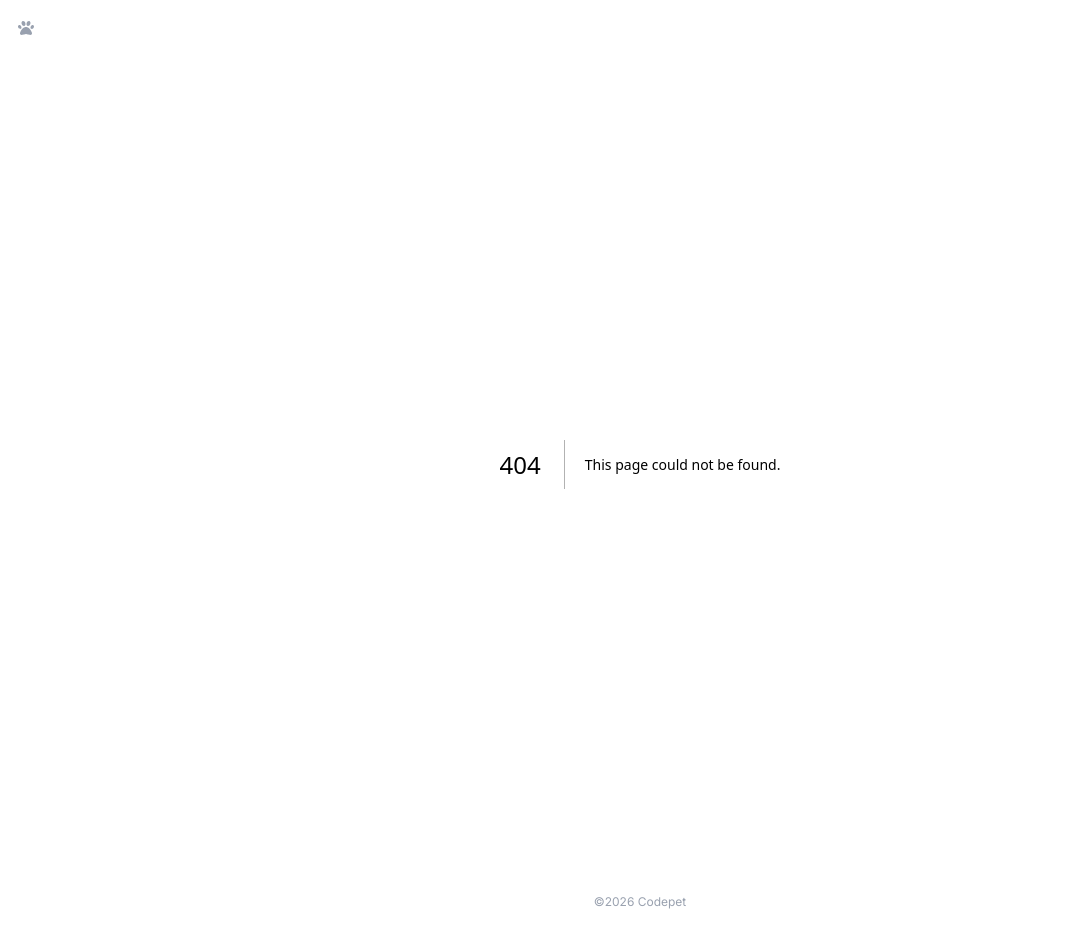
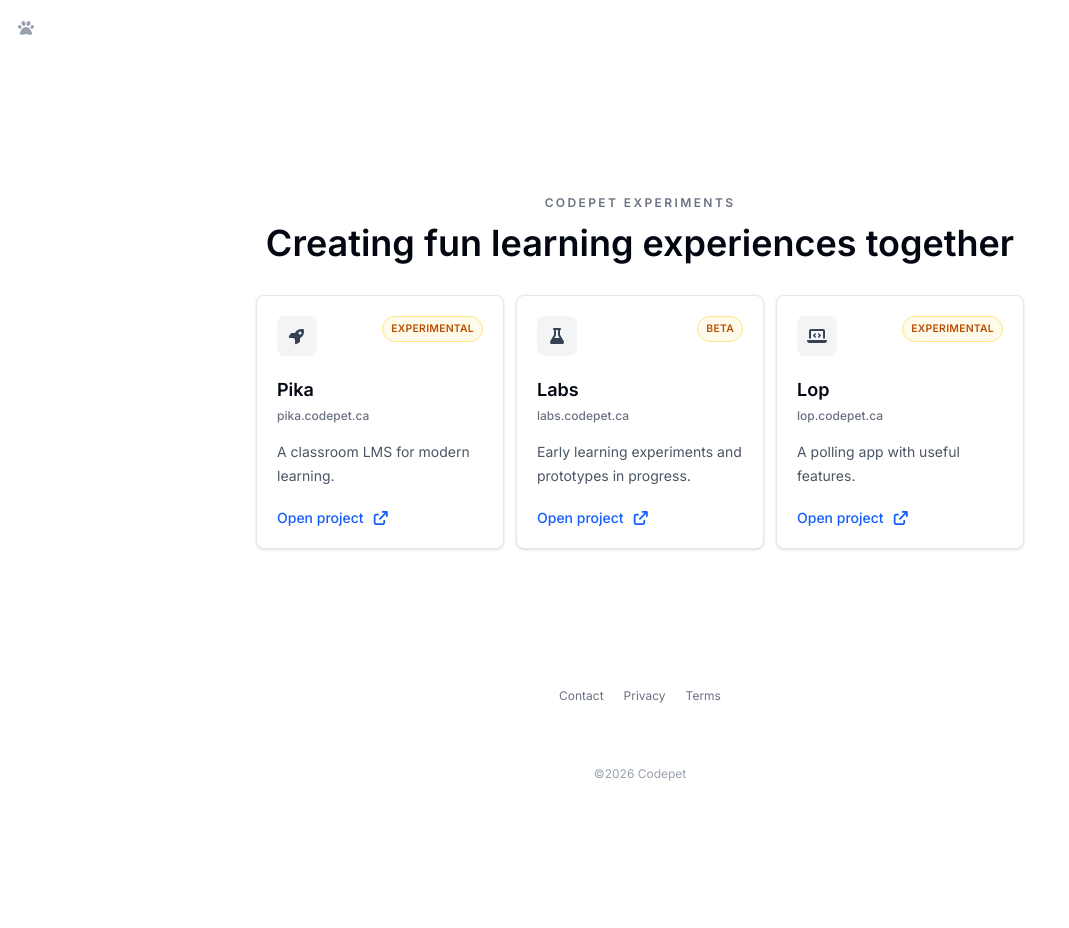
Before and after one commit to codepetca/codepet.ca, a Next.js app: page /dash in a window 1280 px wide. Before the commit this address had no page. Shown: the whole page, without its empty margins (0-1069 px from the left). After the commit the page ends 800 px from the top, so only its background shows below. Built offline with nearby package versions, Linux system fonts and the light colour scheme.

Commit message:
add projects dashboard and ai guidance
Adds the experimental projects dashboard, footer routing, and project-specific AI guidance docs.

```diff
--- /dev/null
+++ b/app/dash/page.tsx
@@ -0,0 +1,115 @@
+import Link from "next/link";
+import { FontAwesomeIcon } from "@fortawesome/react-fontawesome";
+import {
+  faArrowUpRightFromSquare,
+  faFlask,
+  faLaptopCode,
+  faRocket,
+  type IconDefinition,
+} from "@fortawesome/free-solid-svg-icons";
+
+interface Project {
+  name: string;
+  domain: string;
+  href: string;
+  status: "Beta" | "Experimental";
+  description: string;
+  icon: IconDefinition;
+}
+
+const projects: Project[] = [
+  {
+    name: "Pika",
+    domain: "pika.codepet.ca",
+    href: "https://pika.codepet.ca",
+    status: "Experimental",
+    description: "A classroom LMS for modern learning.",
+    icon: faRocket,
+  },
+  {
+    name: "Labs",
+    domain: "labs.codepet.ca",
+    href: "https://labs.codepet.ca",
+    status: "Beta",
+    description: "Early learning experiments and prototypes in progress.",
+    icon: faFlask,
+  },
+  {
+    name: "Lop",
+    domain: "lop.codepet.ca",
+    href: "https://lop.codepet.ca",
+    status: "Experimental",
+    description: "A polling app with useful features.",
+    icon: faLaptopCode,
+  },
+];
+
+export default function DashPage() {
+  return (
+    <section className="flex min-h-[calc(100vh-8rem)] w-full max-w-5xl flex-col px-4 py-8 sm:px-6">
+      <div className="mx-auto flex w-full max-w-3xl flex-1 flex-col justify-center gap-8">
+        <div className="text-center">
+          <p className="text-xs font-semibold uppercase tracking-[0.2em] text-gray-500 dark:text-gray-400">
+            Codepet experiments
+          </p>
+          <h1 className="mt-3 text-3xl font-semibold text-gray-950 dark:text-white sm:text-4xl">
+            Creating fun learning experiences together
+          </h1>
+        </div>
+
+        <div className="grid gap-3 sm:grid-cols-3">
+          {projects.map((project) => (
+            <a
+              key={project.domain}
+              href={project.href}
+              className="group flex min-h-52 flex-col rounded-lg border border-gray-200 bg-white p-5 text-left shadow-sm transition hover:-translate-y-0.5 hover:border-gray-300 hover:shadow-md dark:border-gray-800 dark:bg-gray-950 dark:hover:border-gray-700"
+            >
+              <div className="flex items-start justify-between gap-3">
+                <span className="flex h-10 w-10 items-center justify-center rounded-lg bg-gray-100 text-gray-700 dark:bg-gray-900 dark:text-gray-200">
+                  <FontAwesomeIcon icon={project.icon} className="h-4 w-4" />
+                </span>
+                <span className="rounded-full border border-amber-200 bg-amber-50 px-2 py-1 text-[0.65rem] font-semibold uppercase tracking-wide text-amber-700 dark:border-amber-900/70 dark:bg-amber-950/40 dark:text-amber-300">
+                  {project.status}
+                </span>
+              </div>
+
+              <div className="mt-5 flex flex-1 flex-col">
+                <h2 className="text-lg font-semibold text-gray-950 dark:text-white">
+                  {project.name}
+                </h2>
+                <p className="mt-1 text-xs font-medium text-gray-500 dark:text-gray-400">
+                  {project.domain}
+                </p>
+                <p className="mt-4 flex-1 text-sm leading-6 text-gray-600 dark:text-gray-300">
+                  {project.description}
+                </p>
+                <span className="mt-5 inline-flex items-center gap-2 text-sm font-medium text-blue-600 group-hover:underline dark:text-blue-400">
+                  Open project
+                  <FontAwesomeIcon
+                    icon={faArrowUpRightFromSquare}
+                    className="h-3 w-3"
+                  />
+                </span>
+              </div>
+            </a>
+          ))}
+        </div>
+      </div>
+
+      <nav
+        aria-label="Site links"
+        className="mt-10 flex flex-wrap justify-center gap-x-5 gap-y-2 text-xs text-gray-500 dark:text-gray-400"
+      >
+        <Link href="/contact" className="hover:text-gray-800 hover:underline dark:hover:text-gray-200">
+          Contact
+        </Link>
+        <Link href="/privacy" className="hover:text-gray-800 hover:underline dark:hover:text-gray-200">
+          Privacy
+        </Link>
+        <Link href="/terms" className="hover:text-gray-800 hover:underline dark:hover:text-gray-200">
+          Terms
+        </Link>
+      </nav>
+    </section>
+  );
+}
--- a/components/footer.tsx
+++ b/components/footer.tsx
@@ -6,7 +6,8 @@ export function Footer() {
   return (
     <footer className="py-4 text-center">
       <Link
-        href="/about"
+        href="/dash"
+        aria-label="Open Codepet projects dashboard"
         className="text-xs text-gray-400 dark:text-gray-500 hover:text-gray-600 dark:hover:text-gray-300 hover:underline"
       >
         &copy;{year} Codepet
```
Also changed, not shown: .ai/CURRENT.md (added), .ai/START-HERE.md (added), 3 other files (tests, documents, lock files or other folders).
